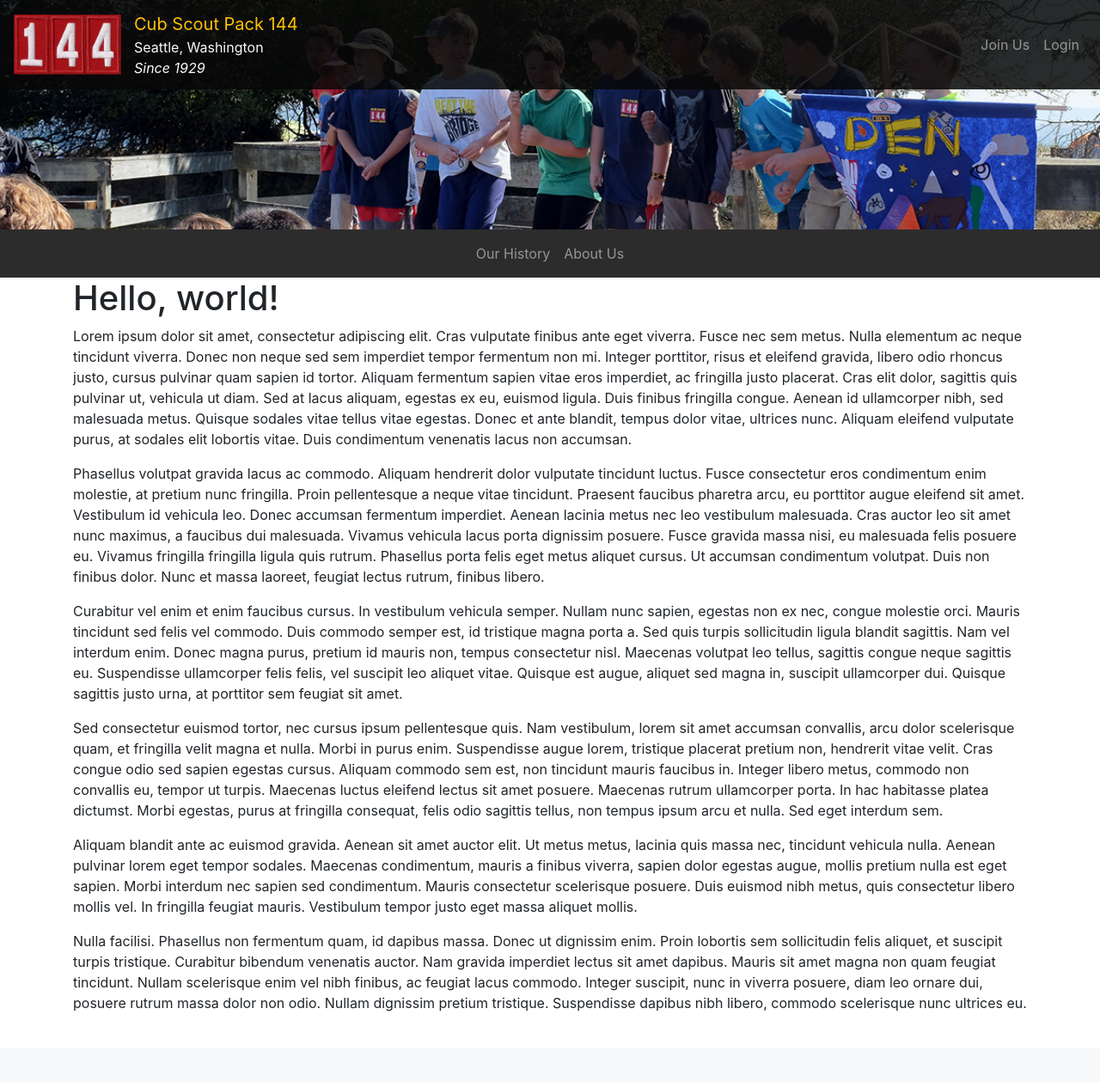
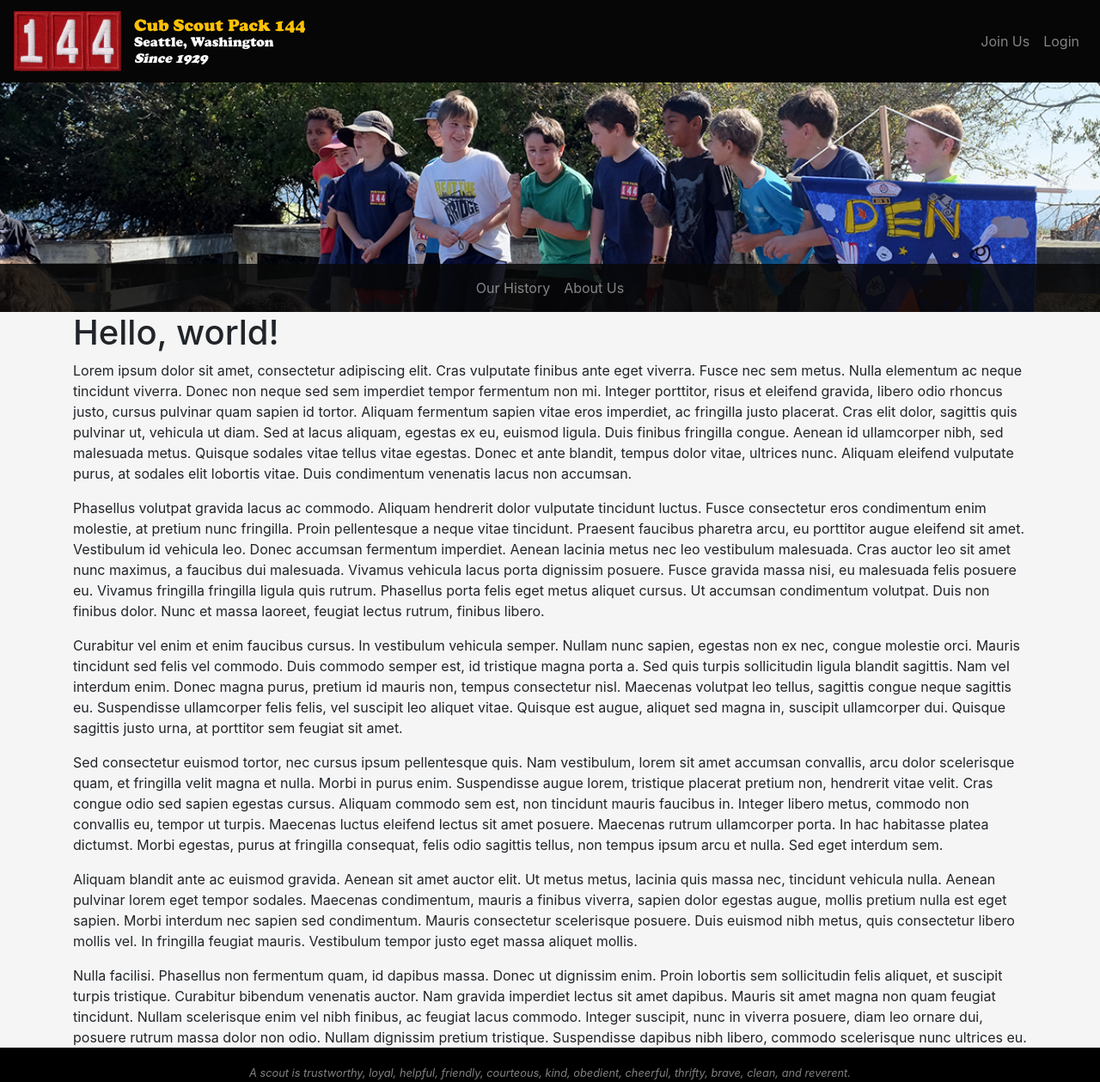
Before and after one commit to Pack144/py_packman, a Django app: page / in a window 1280 px wide. Shown: the whole page at 86% size. Before the commit the page ends 1177 px from the top, so only its background shows below. Run offline with Django 3.2, Linux system fonts and the light colour scheme; some libraries are stand-ins or nearby versions.

Commit message:
Stick the banner nav in the right place; make the webfonts available too

```diff
--- /dev/null
+++ b/pages/static/css/footer.css
@@ -0,0 +1,3 @@
+footer {
+    background-color: rgba(245, 245, 245, 0.8);
+}
--- /dev/null
+++ b/pages/static/css/header.css
@@ -0,0 +1,36 @@
+@font-face {
+    font-family: 'packman';
+    src: url('/static/fonts/webfont.woff2') format('woff2'),
+    url('/static/fonts/webfont.woff') format('woff');
+    font-weight: normal;
+    font-style: normal;
+}
+
+.navbar-brand {
+    font-family: 'packman';
+    line-height: .95em;
+}
+#banner {
+    position: relative;
+}
+
+#banner nav {
+    position: absolute;
+    width: 100%;
+    left: 0px;
+    bottom: 0px;
+}
+
+#navbar_background {
+    height: 96px;
+    width: 100%;
+    background-color: #000000;
+}
+
+body {
+    background-color: black;
+}
+
+main {
+    background-color: whitesmoke;
+}
--- a/templates/header.html
+++ b/templates/header.html
@@ -40,8 +40,7 @@
     </nav>
     <div id="navbar_background"></div>
     <div id="banner">
-        <img src="{% static 'img/banner.jpg' %}" alt="banner" class="d-none d-md-block" width="100%">
-        <nav class="navbar navbar-expand-md navbar-dark" style="background-color: rgba(8,8,8,0.85);">
+        <nav class="navbar navbar-expand-md navbar-dark" id="banner-nav" style="background-color: rgba(8,8,8,0.85);">
             <button class="navbar-toggler" type="button" data-toggle="collapse" data-target="#navbarNav"
                     aria-controls="navbarNav" aria-expanded="false" aria-label="Toggle navigation">
                 <span class="navbar-toggler-icon"></span>
@@ -57,5 +56,6 @@
                 </ul>
             </div>
         </nav>
+        <img src="{% static 'img/banner.jpg' %}" alt="banner" class="d-none d-md-block" width="100%">
     </div>
 {% endblock %}
```
Also changed, not shown: pages/static/fonts/webfont.woff (added), pages/static/fonts/webfont.woff2 (added).
